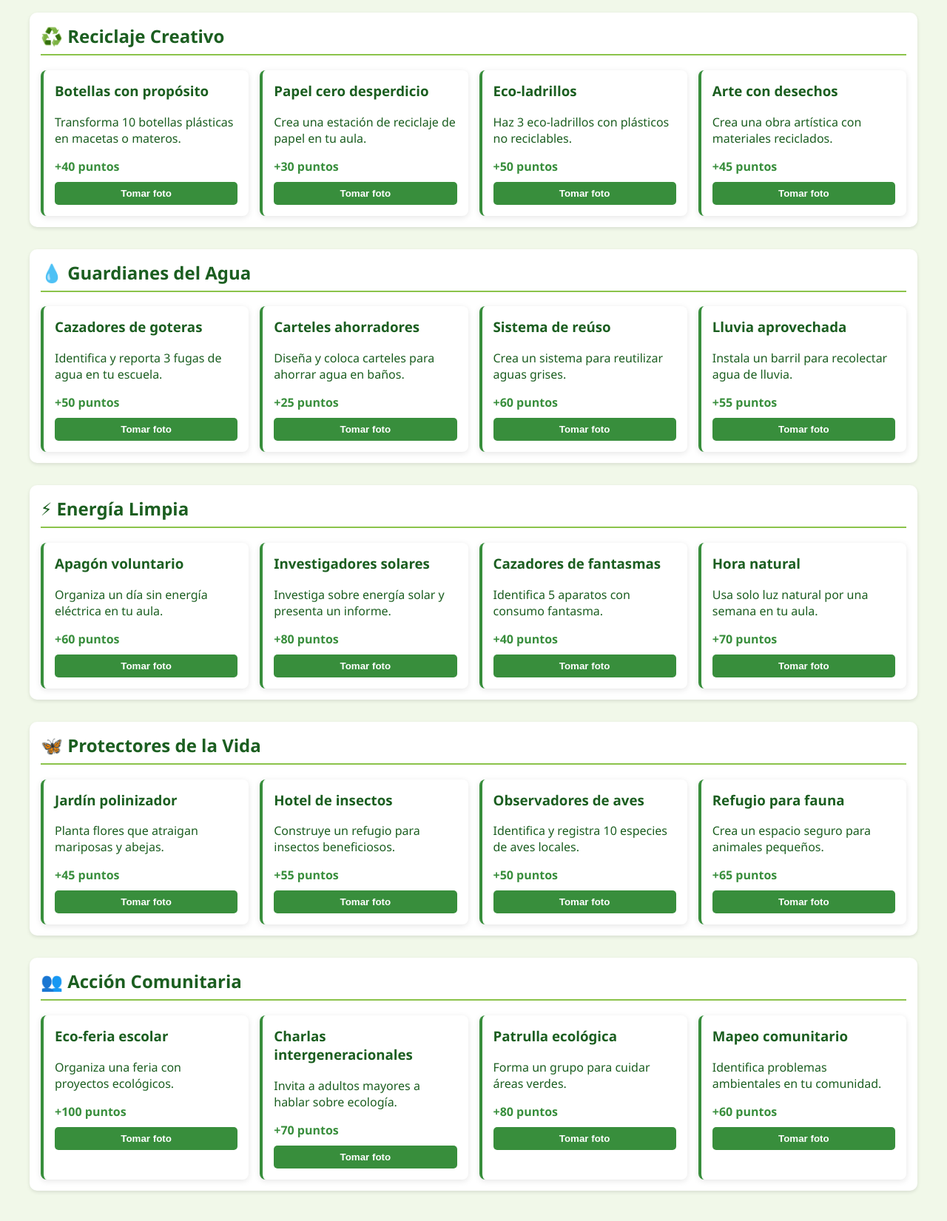
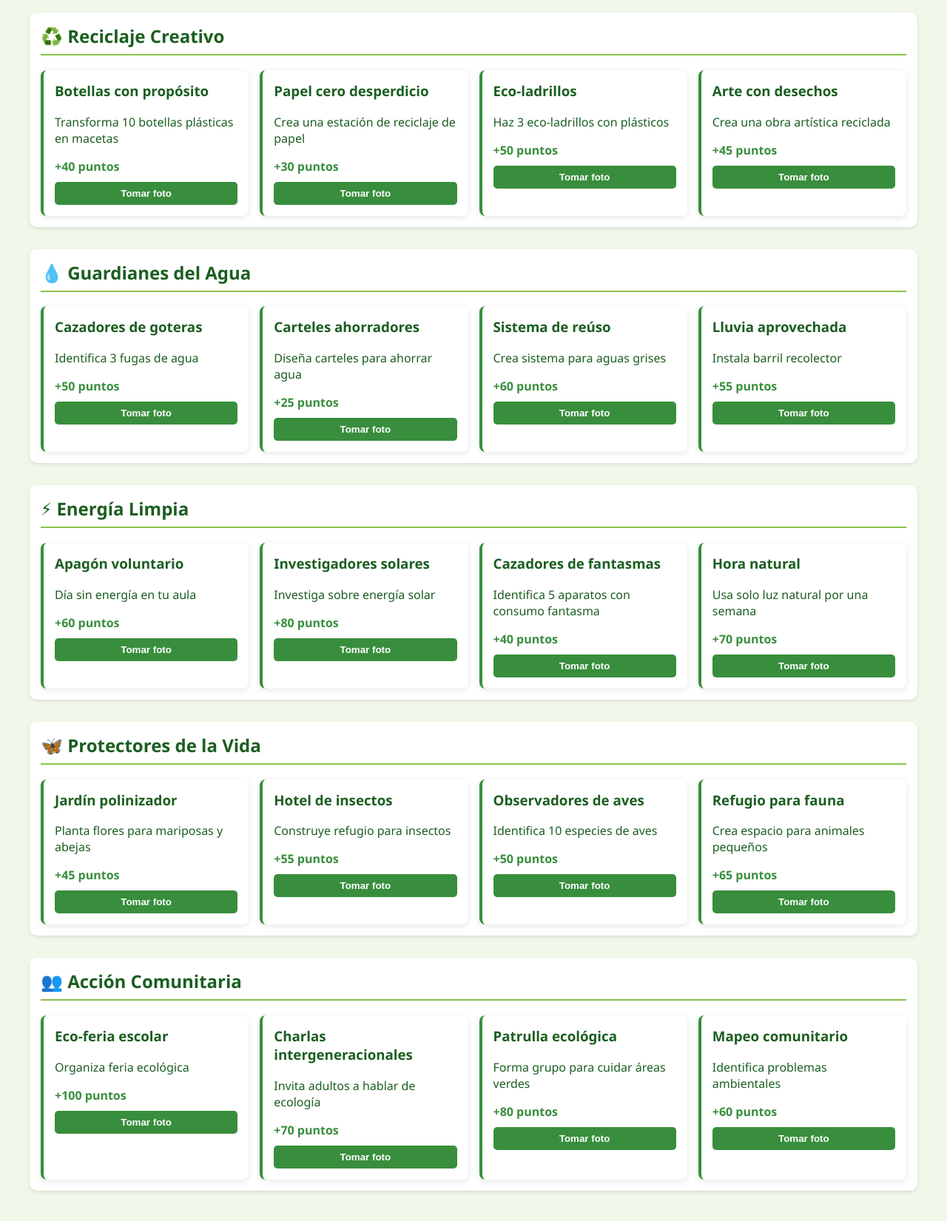
Before and after one commit to martinezFF/EcoReto, a plain HTML site: page index.html in a window 1280 px wide. Shown: the part 225-1876 px from the top of the page at 74% size. Drawn offline with Linux system fonts and the light colour scheme.

Commit message:
index.html

```diff
--- a/index.html
+++ b/index.html
@@ -98,7 +98,6 @@
         button:hover {
             background-color: var(--verde-oscuro);
         }
-        /* Estilos para la cámara */
         #camera-section {
             display: none;
             margin-top: 20px;
@@ -158,6 +157,7 @@
             border-radius: 5px;
             border: 1px solid #ddd;
             max-width: 500px;
+            font-family: inherit;
         }
         .back-button {
             background-color: #607d8b;
@@ -197,160 +197,7 @@
         <button class="back-button" onclick="goBack()" style="display: none;">← Volver a los retos</button>
 
         <div id="challenges-section">
-            <!-- Categoría: Reciclaje -->
-            <div class="category" id="reciclaje">
-                <h2>♻️ Reciclaje Creativo</h2>
-                <div class="challenge-grid">
-                    <div class="challenge-card">
-                        <h3>Botellas con propósito</h3>
-                        <p>Transforma 10 botellas plásticas en macetas o materos.</p>
-                        <div class="points">+40 puntos</div>
-                        <button onclick="startChallenge('Botellas con propósito', 40)">Tomar foto</button>
-                    </div>
-                    <div class="challenge-card">
-                        <h3>Papel cero desperdicio</h3>
-                        <p>Crea una estación de reciclaje de papel en tu aula.</p>
-                        <div class="points">+30 puntos</div>
-                        <button onclick="startChallenge('Papel cero desperdicio', 30)">Tomar foto</button>
-                    </div>
-                    <div class="challenge-card">
-                        <h3>Eco-ladrillos</h3>
-                        <p>Haz 3 eco-ladrillos con plásticos no reciclables.</p>
-                        <div class="points">+50 puntos</div>
-                        <button onclick="startChallenge('Eco-ladrillos', 50)">Tomar foto</button>
-                    </div>
-                    <div class="challenge-card">
-                        <h3>Arte con desechos</h3>
-                        <p>Crea una obra artística con materiales reciclados.</p>
-                        <div class="points">+45 puntos</div>
-                        <button onclick="startChallenge('Arte con desechos', 45)">Tomar foto</button>
-                    </div>
-                </div>
-            </div>
-
-            <!-- Categoría: Agua -->
-            <div class="category" id="agua">
-                <h2>💧 Guardianes del Agua</h2>
-                <div class="challenge-grid">
-                    <div class="challenge-card">
-                        <h3>Cazadores de goteras</h3>
-                        <p>Identifica y reporta 3 fugas de agua en tu escuela.</p>
-                        <div class="points">+50 puntos</div>
-                        <button onclick="startChallenge('Cazadores de goteras', 50)">Tomar foto</button>
-                    </div>
-                    <div class="challenge-card">
-                        <h3>Carteles ahorradores</h3>
-                        <p>Diseña y coloca carteles para ahorrar agua en baños.</p>
-                        <div class="points">+25 puntos</div>
-                        <button onclick="startChallenge('Carteles ahorradores', 25)">Tomar foto</button>
-                    </div>
-                    <div class="challenge-card">
-                        <h3>Sistema de reúso</h3>
-                        <p>Crea un sistema para reutilizar aguas grises.</p>
-                        <div class="points">+60 puntos</div>
-                        <button onclick="startChallenge('Sistema de reúso', 60)">Tomar foto</button>
-                    </div>
-                    <div class="challenge-card">
-                        <h3>Lluvia aprovechada</h3>
-                        <p>Instala un barril para recolectar agua de lluvia.</p>
-                        <div class="points">+55 puntos</div>
-                        <button onclick="startChallenge('Lluvia aprovechada', 55)">Tomar foto</button>
-                    </div>
-                </div>
-            </div>
-
-            <!-- Categoría: Energía -->
-            <div class="category" id="energia">
-                <h2>⚡ Energía Limpia</h2>
-                <div class="challenge-grid">
-                    <div class="challenge-card">
-                        <h3>Apagón voluntario</h3>
-                        <p>Organiza un día sin energía eléctrica en tu aula.</p>
-                        <div class="points">+60 puntos</div>
-                        <button onclick="startChallenge('Apagón voluntario', 60)">Tomar foto</button>
-                    </div>
-                    <div class="challenge-card">
-                        <h3>Investigadores solares</h3>
-                        <p>Investiga sobre energía solar y presenta un informe.</p>
-                        <div class="points">+80 puntos</div>
-                        <button onclick="startChallenge('Investigadores solares', 80)">Tomar foto</button>
-                    </div>
-                    <div class="challenge-card">
-                        <h3>Cazadores de fantasmas</h3>
-                        <p>Identifica 5 aparatos con consumo fantasma.</p>
-                        <div class="points">+40 puntos</div>
-                        <button onclick="startChallenge('Cazadores de fantasmas', 40)">Tomar foto</button>
-                    </div>
-                    <div class="challenge-card">
-                        <h3>Hora natural</h3>
-                        <p>Usa solo luz natural por una semana en tu aula.</p>
-                        <div class="points">+70 puntos</div>
-                        <button onclick="startChallenge('Hora natural', 70)">Tomar foto</button>
-                    </div>
-                </div>
-            </div>
-
-            <!-- Categoría: Biodiversidad -->
-            <div class="category" id="biodiversidad">
-                <h2>🦋 Protectores de la Vida</h2>
-                <div class="challenge-grid">
-                    <div class="challenge-card">
-                        <h3>Jardín polinizador</h3>
-                        <p>Planta flores que atraigan mariposas y abejas.</p>
-                        <div class="points">+45 puntos</div>
-                        <button onclick="startChallenge('Jardín polinizador', 45)">Tomar foto</button>
-                    </div>
-                    <div class="challenge-card">
-                        <h3>Hotel de insectos</h3>
-                        <p>Construye un refugio para insectos beneficiosos.</p>
-                        <div class="points">+55 puntos</div>
-                        <button onclick="startChallenge('Hotel de insectos', 55)">Tomar foto</button>
-                    </div>
-                    <div class="challenge-card">
-                        <h3>Observadores de aves</h3>
-                        <p>Identifica y registra 10 especies de aves locales.</p>
-                        <div class="points">+50 puntos</div>
-                        <button onclick="startChallenge('Observadores de aves', 50)">Tomar foto</button>
-                    </div>
-                    <div class="challenge-card">
-                        <h3>Refugio para fauna</h3>
-                        <p>Crea un espacio seguro para animales pequeños.</p>
-                        <div class="points">+65 puntos</div>
-                        <button onclick="startChallenge('Refugio para fauna', 65)">Tomar foto</button>
-                    </div>
-                </div>
-            </div>
-
-            <!-- Categoría: Comunidad -->
-            <div class="category" id="comunidad">
-                <h2>👥 Acción Comunitaria</h2>
-                <div class="challenge-grid">
-                    <div class="challenge-card">
-                        <h3>Eco-feria escolar</h3>
-                        <p>Organiza una feria con proyectos ecológicos.</p>
-                        <div class="points">+100 puntos</div>
-                        <button onclick="startChallenge('Eco-feria escolar', 100)">Tomar foto</button>
-                    </div>
-                    <div class="challenge-card">
-                        <h3>Charlas intergeneracionales</h3>
-                        <p>Invita a adultos mayores a hablar sobre ecología.</p>
-                        <div class="points">+70 puntos</div>
-                        <button onclick="startChallenge('Charlas intergeneracionales', 70)">Tomar foto</button>
-                    </div>
-                    <div class="challenge-card">
-                        <h3>Patrulla ecológica</h3>
-                        <p>Forma un grupo para cuidar áreas verdes.</p>
-                        <div class="points">+80 puntos</div>
-                        <button onclick="startChallenge('Patrulla ecológica', 80)">Tomar foto</button>
-                    </div>
-                    <div class="challenge-card">
-                        <h3>Mapeo comunitario</h3>
-                        <p>Identifica problemas ambientales en tu comunidad.</p>
-                        <div class="points">+60 puntos</div>
-                        <button onclick="startChallenge('Mapeo comunitario', 60)">Tomar foto</button>
-                    </div>
-                </div>
-            </div>
+            <!-- Categorías de retos se generarán con JavaScript -->
         </div>
 
         <!-- Sección de cámara -->
@@ -374,37 +221,116 @@
                     </ol>
                 </div>
 
-                <div class="instructions" id="desktop-instructions" style="display: none;">
-                    <p>💻 <strong>Instrucciones para computadora:</strong></p>
-                    <ol>
-                        <li>Se descargará tu foto automáticamente</li>
-                        <li>Se abrirá WhatsApp Web</li>
-                        <li>Adjunta manualmente la foto descargada</li>
-                    </ol>
-                </div>
-
                 <div class="camera-buttons">
                     <button id="btn-take-photo" onclick="takePhoto()">📸 Tomar foto</button>
                     <button id="btn-retake" onclick="retakePhoto()">🔄 Volver a tomar</button>
                     <button id="btn-send-whatsapp" onclick="prepareWhatsAppSend()">📤 Enviar por WhatsApp</button>
                 </div>
-                <textarea id="message" rows="3" placeholder="Añade un mensaje (ej: Cómo completaste el reto, quiénes participaron...)"></textarea>
+                <textarea id="message" rows="3" placeholder="Añade un mensaje..."></textarea>
             </div>
         </div>
     </div>
 
     <script>
+        // Datos de los retos
+        const challenges = {
+            reciclaje: [
+                { name: "Botellas con propósito", description: "Transforma 10 botellas plásticas en macetas", points: 40 },
+                { name: "Papel cero desperdicio", description: "Crea una estación de reciclaje de papel", points: 30 },
+                { name: "Eco-ladrillos", description: "Haz 3 eco-ladrillos con plásticos", points: 50 },
+                { name: "Arte con desechos", description: "Crea una obra artística reciclada", points: 45 }
+            ],
+            agua: [
+                { name: "Cazadores de goteras", description: "Identifica 3 fugas de agua", points: 50 },
+                { name: "Carteles ahorradores", description: "Diseña carteles para ahorrar agua", points: 25 },
+                { name: "Sistema de reúso", description: "Crea sistema para aguas grises", points: 60 },
+                { name: "Lluvia aprovechada", description: "Instala barril recolector", points: 55 }
+            ],
+            energia: [
+                { name: "Apagón voluntario", description: "Día sin energía en tu aula", points: 60 },
+                { name: "Investigadores solares", description: "Investiga sobre energía solar", points: 80 },
+                { name: "Cazadores de fantasmas", description: "Identifica 5 aparatos con consumo fantasma", points: 40 },
+                { name: "Hora natural", description: "Usa solo luz natural por una semana", points: 70 }
+            ],
+            biodiversidad: [
+                { name: "Jardín polinizador", description: "Planta flores para mariposas y abejas", points: 45 },
+                { name: "Hotel de insectos", description: "Construye refugio para insectos", points: 55 },
+                { name: "Observadores de aves", description: "Identifica 10 especies de aves", points: 50 },
+                { name: "Refugio para fauna", description: "Crea espacio para animales pequeños", points: 65 }
+            ],
+            comunidad: [
+                { name: "Eco-feria escolar", description: "Organiza feria ecológica", points: 100 },
+                { name: "Charlas intergeneracionales", description: "Invita adultos a hablar de ecología", points: 70 },
+                { name: "Patrulla ecológica", description: "Forma grupo para cuidar áreas verdes", points: 80 },
+                { name: "Mapeo comunitario", description: "Identifica problemas ambientales", points: 60 }
+            ]
+        };
+
         // Variables globales
         const video = document.getElementById('video');
         const photoPreview = document.getElementById('photo-preview');
         const loading = document.getElementById('loading');
         const mobileInstructions = document.getElementById('mobile-instructions');
-        const desktopInstructions = document.getElementById('desktop-instructions');
+        const challengesSection = document.getElementById('challenges-section');
         let currentStream = null;
         let currentChallenge = null;
         let photoDataUrl = null;
-        const whatsappNumber = "50558681919"; // Número en formato internacional
+        const whatsappNumber = "50558681919";
         let puntosTotales = 0;
+
+        // Inicializar la página
+        document.addEventListener('DOMContentLoaded', () => {
+            renderChallenges();
+        });
+
+        // Renderizar los retos
+        function renderChallenges() {
+            let html = '';
+
+            for (const category in challenges) {
+                html += `
+                    <div class="category" id="${category}">
+                        <h2>${getCategoryIcon(category)} ${getCategoryName(category)}</h2>
+                        <div class="challenge-grid">
+                            ${challenges[category].map(challenge => `
+                                <div class="challenge-card">
+                                    <h3>${challenge.name}</h3>
+                                    <p>${challenge.description}</p>
+                                    <div class="points">+${challenge.points} puntos</div>
+                                    <button onclick="startChallenge('${challenge.name}', ${challenge.points})">Tomar foto</button>
+                                </div>
+                            `).join('')}
+                        </div>
+                    </div>
+                `;
+            }
+
+            challengesSection.innerHTML = html;
+        }
+
+        // Obtener icono de categoría
+        function getCategoryIcon(category) {
+            const icons = {
+                reciclaje: '♻️',
+                agua: '💧',
+                energia: '⚡',
+                biodiversidad: '🦋',
+                comunidad: '👥'
+            };
+            return icons[category] || '🌱';
+        }
+
+        // Obtener nombre de categoría
+        function getCategoryName(category) {
+            const names = {
+                reciclaje: 'Reciclaje Creativo',
+                agua: 'Guardianes del Agua',
+                energia: 'Energía Limpia',
+                biodiversidad: 'Protectores de la Vida',
+                comunidad: 'Acción Comunitaria'
+            };
+            return names[category] || category;
+        }
 
         // Iniciar un reto
         function startChallenge(name, points) {
@@ -412,7 +338,7 @@
             document.getElementById('challenge-name').textContent = name;
             document.getElementById('challenge-points').textContent = points + ' puntos';
 
-            document.getElementById('challenges-section').style.display = 'none';
+            challengesSection.style.display = 'none';
             document.querySelector('.back-button').style.display = 'block';
             document.getElementById('camera-section').style.display = 'block';
 
@@ -443,7 +369,6 @@
                 document.getElementById('btn-retake').style.display = 'none';
                 document.getElementById('btn-send-whatsapp').style.display = 'none';
                 mobileInstructions.style.display = 'none';
-                desktopInstructions.style.display = 'none';
             })
             .catch(function(err) {
                 console.error("Error al acceder a la cámara: ", err);
@@ -469,14 +394,10 @@
             document.getElementById('btn-retake').style.display = 'block';
             document.getElementById('btn-send-whatsapp').style.display = 'block';
 
-            // Mostrar instrucciones según el dispositivo
             if (/Android|iPhone|iPad/i.test(navigator.userAgent)) {
                 mobileInstructions.style.display = 'block';
-            } else {
-                desktopInstructions.style.display = 'block';
             }
 
-            // Detener la cámara
             currentStream.getTracks().forEach(track => track.stop());
         }
 
@@ -496,7 +417,6 @@
             loading.style.display = 'block';
             document.getElementById('btn-send-whatsapp').disabled = true;
 
-            // Convertir la imagen a Blob
             fetch(photoDataUrl)
                 .then(res => res.blob())
                 .then(blob => {
@@ -513,20 +433,15 @@
         // Enviar por WhatsApp
         function sendViaWhatsApp(imageBlob) {
             const message = document.getElementById('message').value ||
-                          `He completado el reto: ${currentChallenge.name}`;
+                          `Evidencia del reto: ${currentChallenge.name}`;
 
-            // Crear objeto File para la imagen
             const imageFile = new File([imageBlob], "ecoreto_evidencia.jpg", { type: "image/jpeg" });
-
-            // Crear URL para la imagen
             const imageUrl = URL.createObjectURL(imageFile);
 
-            // Crear enlace de descarga
             const downloadLink = document.createElement('a');
             downloadLink.href = imageUrl;
             downloadLink.download = "ecoreto_evidencia.jpg";
 
-            // Mensaje para WhatsApp
             const whatsappMessage = encodeURIComponent(
                 `*ECORETO - Reto Completado*\n\n` +
                 `🏆 *Reto:* ${currentChallenge.name}\n` +
@@ -535,40 +450,33 @@
                 `_Adjunta la foto que se descargará_`
             );
 
-            // Descargar la imagen
             document.body.appendChild(downloadLink);
             downloadLink.click();
             document.body.removeChild(downloadLink);
 
-            // Abrir WhatsApp después de un breve retraso
             setTimeout(() => {
                 if (/Android|iPhone|iPad/i.test(navigator.userAgent)) {
-                    // Para móviles: abrir la app nativa
                     window.open(`whatsapp://send?phone=${whatsappNumber}&text=${whatsappMessage}`, '_blank');
                 } else {
-                    // Para desktop: abrir WhatsApp Web
                     window.open(`https://web.whatsapp.com/send?phone=${whatsappNumber}&text=${whatsappMessage}`, '_blank');
                 }
 
-                // Liberar memoria después de 10 segundos
                 setTimeout(() => {
                     URL.revokeObjectURL(imageUrl);
                 }, 10000);
             }, 1000);
 
-            // Registrar puntos
             puntosTotales += currentChallenge.points;
             updatePoints();
 
-            // Ocultar loading y volver a los retos
             loading.style.display = 'none';
             setTimeout(goBack, 2000);
         }
 
-        // Actualizar puntos en la interfaz
+        // Actualizar puntos
         function updatePoints() {
             console.log(`Puntos actuales: ${puntosTotales}`);
-            // Aquí puedes agregar lógica para mostrar los puntos en la interfaz
+            // Aquí puedes implementar la lógica para mostrar los puntos
         }
 
         // Volver a los retos
@@ -577,7 +485,7 @@
                 currentStream.getTracks().forEach(track => track.stop());
             }
 
-            document.getElementById('challenges-section').style.display = 'block';
+            challengesSection.style.display = 'block';
             document.querySelector('.back-button').style.display = 'none';
             document.getElementById('camera-section').style.display = 'none';
             document.getElementById('message').value = '';
```
